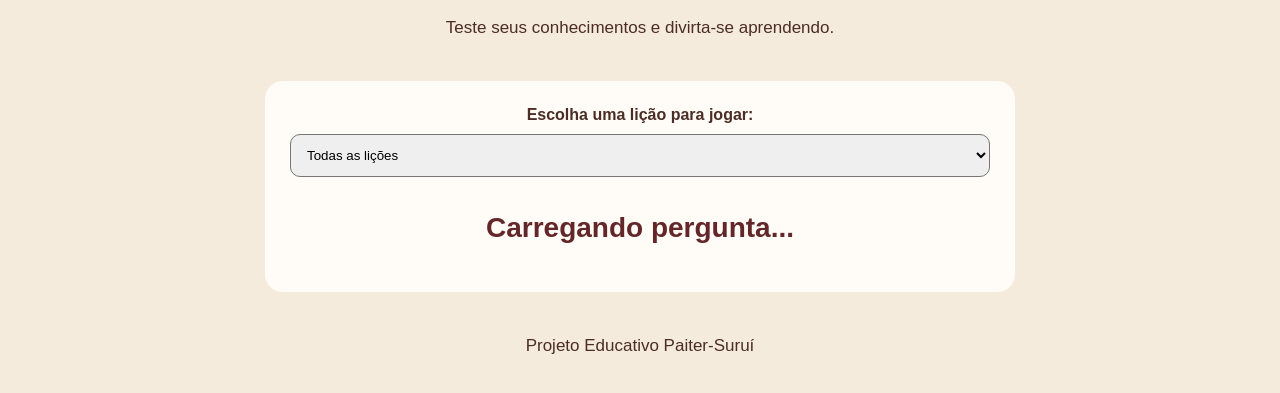
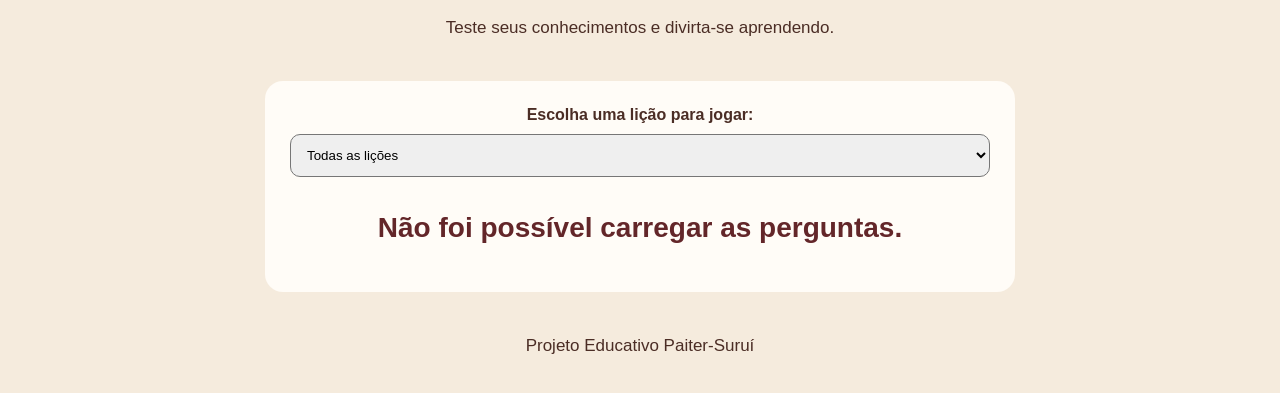
Before and after one commit to eduardagueds2008/paiter-surui, a plain HTML site: page jogar.html in a window 1280 px wide. Shown: the part 193-586 px from the top of the page. Drawn offline with Linux system fonts and the light colour scheme; no server answers.

Commit message:
Corrigir carregamento do quiz no GitHub Pages

```diff
--- a/jogar.html
+++ b/jogar.html
@@ -530,7 +530,24 @@ async function selecionarLicaoPeloLink() {
     }
 }
 
-selecionarLicaoPeloLink();
+
+async function iniciarQuiz() {
+    try {
+        await selecionarLicaoPeloLink();
+
+        const parametros = new URLSearchParams(window.location.search);
+
+        if (!parametros.get("licao")) {
+            await carregarLicoesJogo();
+            await carregarPerguntasJogo();
+        }
+    } catch (erro) {
+        console.error("Erro ao iniciar quiz:", erro);
+    }
+}
+
+iniciarQuiz();
+
 
     </script>
 
```
